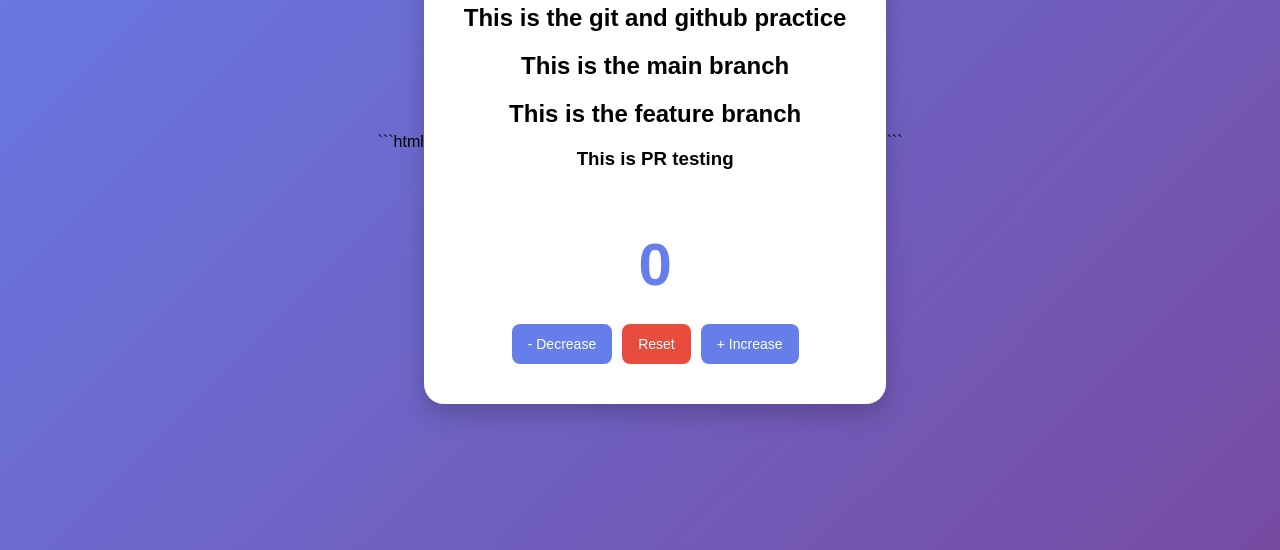
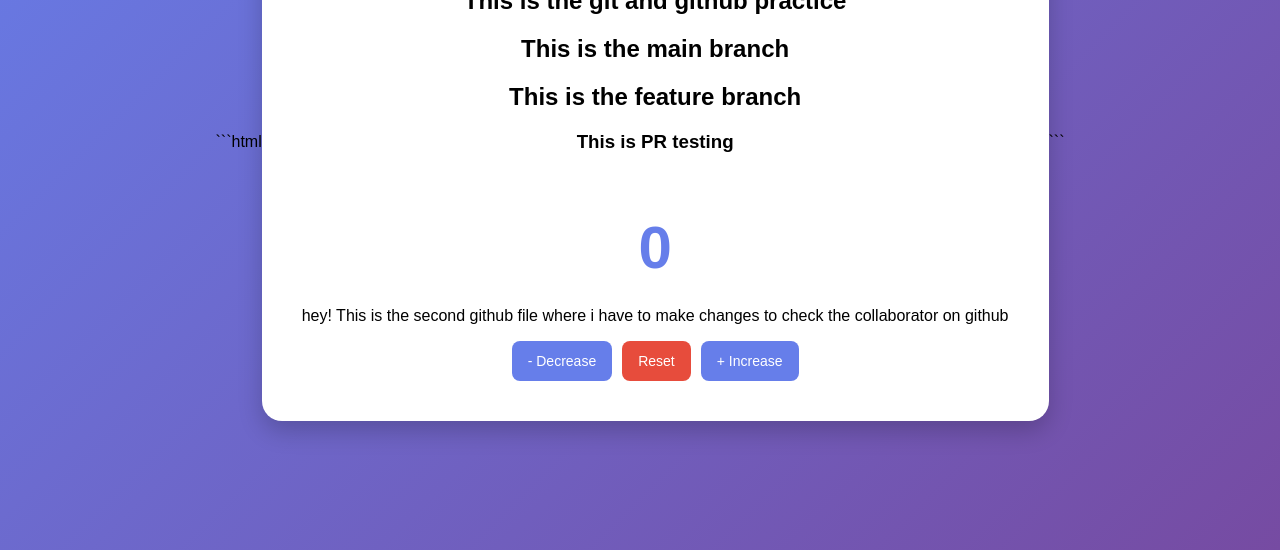
Before and after one commit to poojasahuu2006-design/github-practice, a plain HTML site: page index.html in a window 1280 px wide. Shown: the part 266-816 px from the top of the page. Drawn offline with Linux system fonts and the light colour scheme.

Commit message:
add new para

```diff
--- a/index.html
+++ b/index.html
@@ -17,6 +17,9 @@
         <h3>This is PR testing</h3>
 
         <p id="count">0</p>
+        <p>hey! This is the second github file
+            where i have to make changes to check the collaborator on github
+        </p>
 
 
         <div class="buttons">
```
